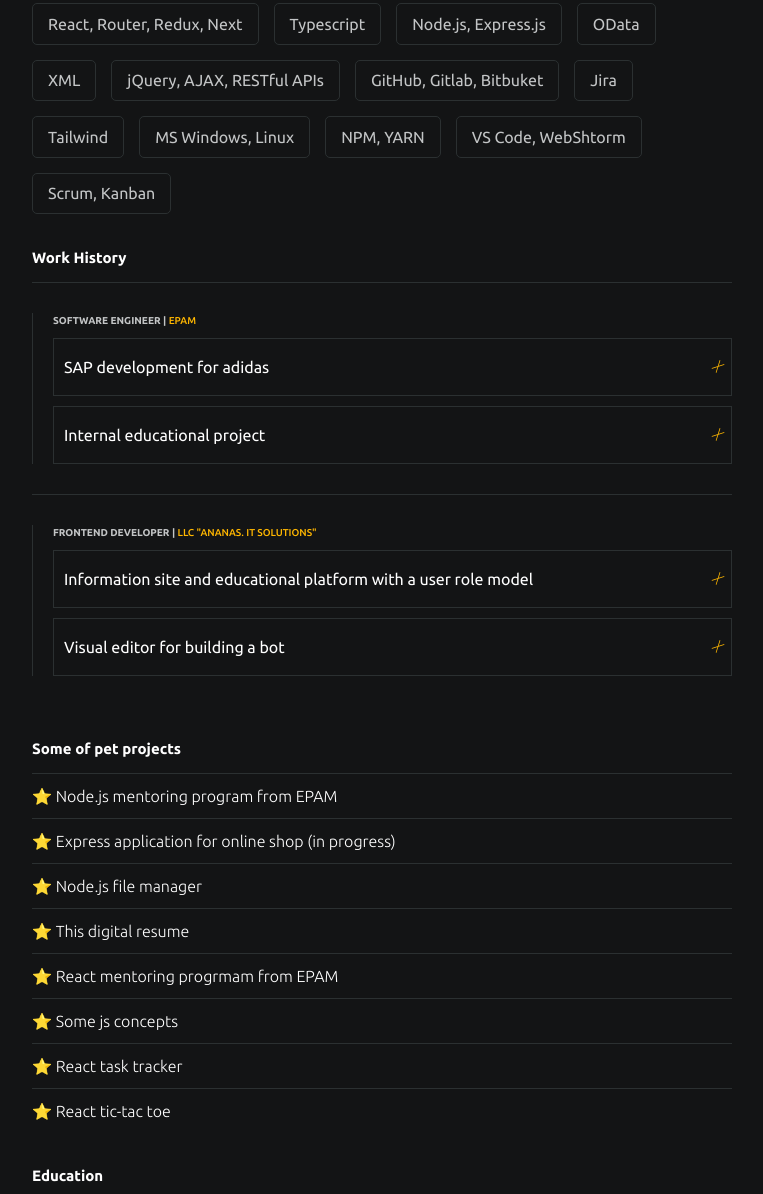
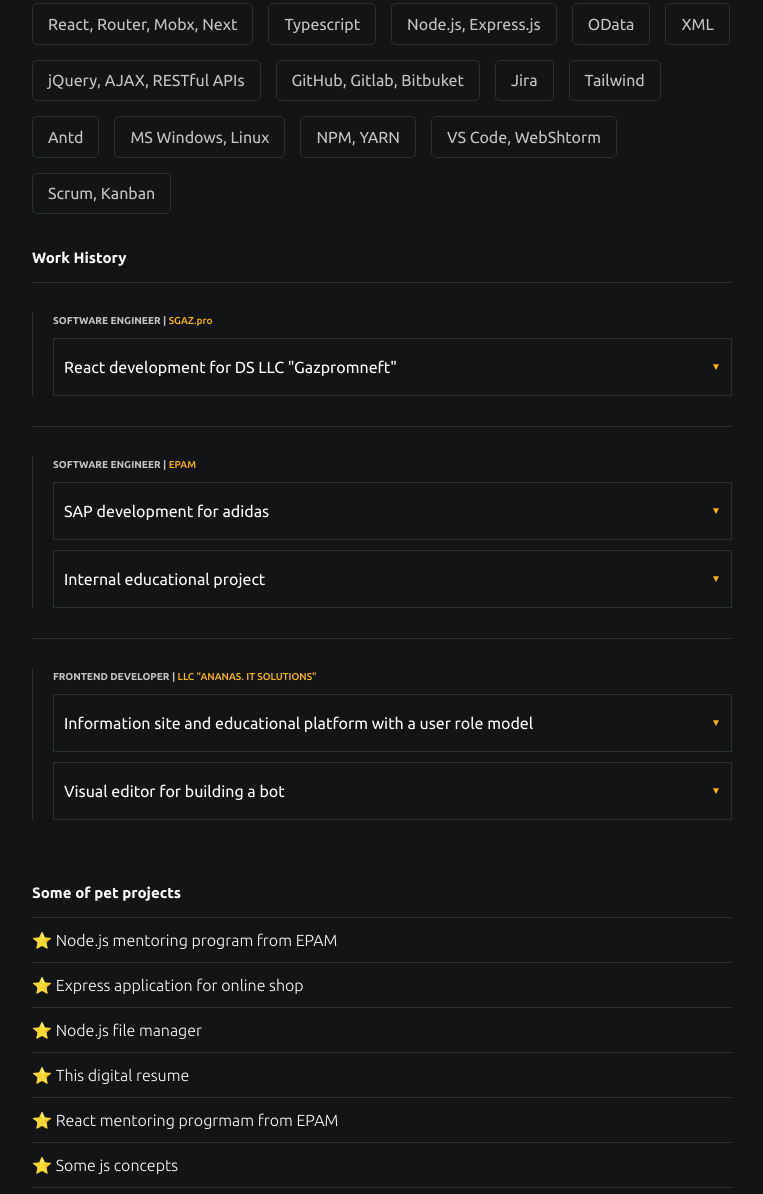
Before and after one commit to kandalova/digital_resume, a plain HTML site: page index.html in a window 1280 px wide. Shown: the part 886-2080 px from the top of the page, without its empty margins (258-1021 px from the left). Drawn offline with nearby package versions, Linux system fonts and the light colour scheme.

Commit message:
Add new workplace SGAZ

```diff
--- a/index.html
+++ b/index.html
@@ -72,7 +72,7 @@
 					<span>Vue, Nuxt, Vuex</span>
 				</div>
 				<div class="card--techstack">
-					<span>React, Router, Redux, Next</span>
+					<span>React, Router, Mobx, Next</span>
 				</div>
 				<div class="card--techstack">
 					<span>Typescript</span>
@@ -99,6 +99,9 @@
 					<span>Tailwind</span>
 				</div>
 				<div class="card--techstack">
+					<span>Antd</span>
+				</div>
+				<div class="card--techstack">
 					<span>MS Windows, Linux</span>
 				</div>
 				<div class="card--techstack">
@@ -118,6 +121,34 @@
 
 			<div class="line-break"></div>
 			<div class="card--work-history">
+				<strong>SOFTWARE ENGINEER | <a href="https://sgaz.pro/index.html" target="_blank">SGAZ.pro</a></strong>
+
+				<div class="block-switch-wrapper">
+					<div class="block-switch--header">
+						<p>React development for DS LLC "Gazpromneft"</p>
+					</div>
+					<div class="block-switch--body">
+						<p>12.2023 - Present</p>
+						<p>Worked on the <a href="https://sgaz.pro/nsk/about.html" target="_blank">system</a> is an EDMS in the field of industrial construction with functionalities of ERP and CRM components.</p>
+						<ul>
+							<li>Maintained 4 microservices: fix bugs, add new functionality</li>
+							<li>Maintained an aggregation host for embedding into microservices</li>
+							<li>Maintained and developed component base, creating custom components based on antd</li>
+							<li>Fixed critical npm vulnerabilities</li>
+							<li>Fixed architecture and logic for MVVM compliance</li>
+							<li>Version, tags, tasks management</li>
+							<li>Integrated Sentry.</li>
+							<li>Implemented microservices in the main aggregation host</li>
+							<li>Implemented of new version of loader for microservices (more abstract and universal)</li>
+							<li>Plugged in SSE</li>
+							<li>Maintained documentation</li>
+						</ul>
+						<p class="p--small">WebStorm, NPM, Yarn, Chrome Dev Tools, Jira, Figma, HTML, JavaScript, CSS, Git, React.js, Webpack, antd, TypeScript, Linux</p>
+					</div>
+				</div>
+			</div>
+			<div class="line-break"></div>
+			<div class="card--work-history">
 				<strong>SOFTWARE ENGINEER | <a href="https://www.epam.com/" target="_blank">EPAM</a></strong>
 
 				<div class="block-switch-wrapper">
@@ -125,7 +156,7 @@
 						<p>SAP development for adidas</p>
 					</div>
 					<div class="block-switch--body">
-						<p>03.2022 - Present</p>
+						<p>03.2022 - 12.2023</p>
 						<p>Worked on customer projects as UI-developer (fiori-developer)</p>
 						<ul>
 							<li>Developed set of SAP Fiori applications accordingly to Fiori and customer principles</li>
@@ -164,9 +195,7 @@
 					</div>
 				</div>
 			</div>
-
 			<div class="line-break"></div>
-
 			<div class="card--work-history">
 				<strong>FRONTEND DEVELOPER | <a href="https://ananas-web.ru/" target="_blank">LLC "ANANAS. IT SOLUTIONS"</a></strong>
 
@@ -234,7 +263,7 @@
 				<a target="_blank" href="https://github.com/kandalova/node-mentoring-introduction"><span>&#11088; </span>Node.js mentoring program from EPAM</a>
 			</div>
 			<div class="card--project">
-				<a target="_blank" href="https://github.com/kandalova/node-mentoring-shop"><span>&#11088; </span>Express application for online shop (in progress)</a>
+				<a target="_blank" href="https://github.com/kandalova/node-mentoring-shop"><span>&#11088; </span>Express application for online shop</a>
 			</div>
 			<div class="card--project">
 				<a target="_blank" href="https://github.com/kandalova/node-file-manager"><span>&#11088; </span>Node.js file manager</a>
--- a/styles/main.css
+++ b/styles/main.css
@@ -222,17 +222,17 @@
 }
 
 .block-switch--header:after{
-	content: '╳';
+	content: '▼';
 	font-size: 1em;
 	float: right;
 	margin-left: 5px;
-	transform: rotate(45deg);
+	transform: rotate(0deg);
 	transition: 0.3s;
 	color: var(--mainWarnColor);
 }
 
 .active:after{
-	transform: rotate(0deg);
+	transform: rotate(180deg);
 }
 
 .active{
```
